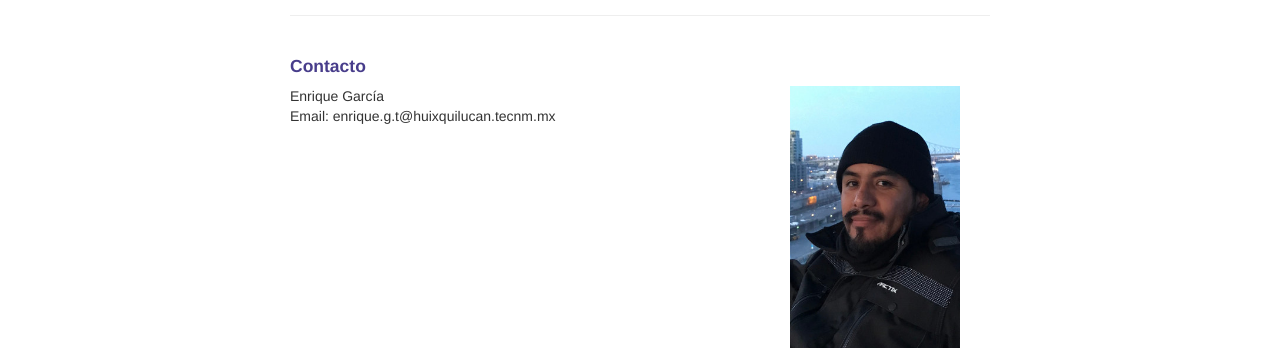
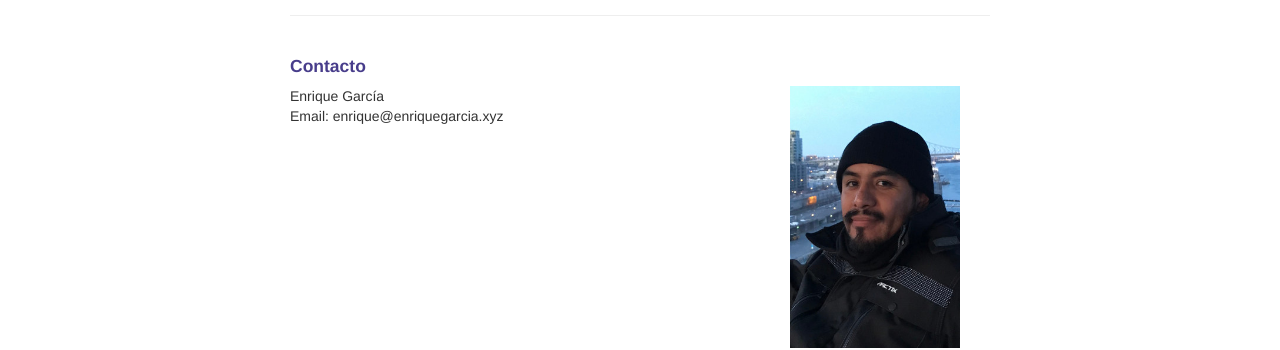
Before and after one commit to enriGarcia/enriGarcia.github.io, a Jekyll site: the page built from pages/about.md, in a window 1280 px wide. Shown: the part 146-496 px from the top of the page. Built offline with Jekyll 4.4.1, drawn with Linux system fonts in a browser that asks for light colours.

Commit message:
update webpage

```diff
--- a/pages/about.md
+++ b/pages/about.md
@@ -10,7 +10,7 @@ description: Enrique García es Profesor en el Tecnológico de Estudios Superior
     <div class="row-fluid">
         <div class="span5">
             Enrique García<br/>
-            Email: enrique.g.t@huixquilucan.tecnm.mx<br/>
+            Email: enrique@enriquegarcia.xyz<br/>
         </div>
 
         <div class="span2">
```
